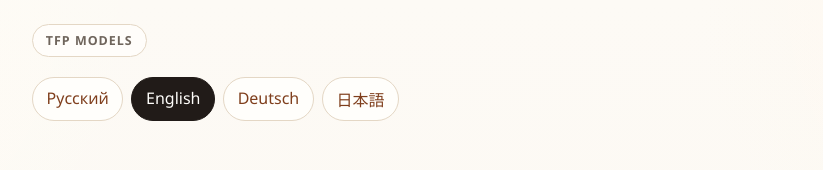
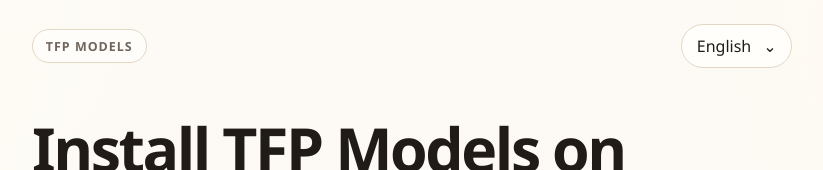
Before and after one commit to EvilevNikita/tfpmodels-site, a plain HTML site: page android.html in a window 1280 px wide. Shown: the top 170 px of the page, without its empty margins (228-1051 px from the left). Drawn offline with Linux system fonts and the light colour scheme.

Commit message:
Use compact language dropdown for Android guide

```diff
--- a/android.css
+++ b/android.css
@@ -1,7 +1,13 @@
 .install-shell { max-width: 760px; padding-top: 1.5rem; }
-.language-nav { display: flex; flex-wrap: wrap; gap: .5rem; margin: 1.25rem 0; }
-.language-nav a { padding: .55rem .85rem; border: 1px solid var(--line); border-radius: 999px; text-decoration: none; background: var(--surface); }
-.language-nav a[aria-current="page"] { background: var(--text); color: var(--surface); border-color: var(--text); }
+.install-topbar { display: flex; align-items: center; justify-content: space-between; gap: 1rem; margin-bottom: 1rem; }
+.language-picker { position: relative; }
+.language-picker summary { display: flex; align-items: center; justify-content: space-between; gap: .75rem; min-height: 44px; padding: .55rem .9rem; border: 1px solid var(--line); border-radius: 999px; background: var(--surface); cursor: pointer; list-style: none; }
+.language-picker summary::-webkit-details-marker { display: none; }
+.language-nav { position: absolute; top: calc(100% + .5rem); right: 0; z-index: 2; min-width: 10rem; display: grid; gap: .2rem; padding: .4rem; border: 1px solid var(--line); border-radius: 1rem; background: var(--surface); box-shadow: var(--shadow); }
+.language-nav a { display: block; padding: .65rem .85rem; border-radius: .65rem; text-decoration: none; }
+.language-nav a:hover { background: var(--surface-strong); }
+.language-nav a[aria-current="page"] { background: var(--text); color: var(--surface); }
+.language-picker summary:focus-visible { outline: 3px solid var(--accent); outline-offset: 4px; }
 .install-header { padding: 1rem 0 1.75rem; }
 .install-header h1 { max-width: 20ch; font-size: clamp(2.2rem, 7vw, 3.8rem); line-height: 1.08; overflow-wrap: anywhere; }
 .install-header p { max-width: 42rem; }
--- a/android.html
+++ b/android.html
@@ -12,13 +12,18 @@
 </head>
 <body>
   <div class="site-shell install-shell">
+    <div class="install-topbar">
       <div class="hero__badge">TFP Models</div>
+      <details class="language-picker">
+        <summary><span class="language-current">English</span><span aria-hidden="true">⌄</span></summary>
         <nav class="language-nav" aria-label="Language">
-      <a href="?lang=ru#ru" lang="ru" hreflang="ru" data-lang="ru">Русский</a>
           <a href="?lang=en#en" lang="en" hreflang="en" data-lang="en">English</a>
           <a href="?lang=de#de" lang="de" hreflang="de" data-lang="de">Deutsch</a>
           <a href="?lang=ja#ja" lang="ja" hreflang="ja" data-lang="ja">日本語</a>
+          <a href="?lang=ru#ru" lang="ru" hreflang="ru" data-lang="ru">Русский</a>
         </nav>
+      </details>
+    </div>
     <main>
       <article class="translation" lang="ru" id="ru" aria-labelledby="title-ru">
         <header class="install-header">
--- a/android.js
+++ b/android.js
@@ -12,7 +12,19 @@
     const section = document.querySelector(`.translation[lang="${language}"]`);
     document.title = section.querySelector('h1').textContent;
     document.querySelector('meta[name="description"]').content = section.querySelector('.page-subtitle').textContent;
-    document.querySelector(`[data-lang="${language}"]`).setAttribute('aria-current', 'page');
+    const activeLink = document.querySelector(`[data-lang="${language}"]`);
+    activeLink.setAttribute('aria-current', 'page');
+    document.querySelector('.language-current').textContent = activeLink.textContent;
+    const picker = document.querySelector('.language-picker');
+    document.addEventListener('click', event => {
+      if (!picker.contains(event.target)) picker.open = false;
+    });
+    document.addEventListener('keydown', event => {
+      if (event.key === 'Escape' && picker.open) {
+        picker.open = false;
+        picker.querySelector('summary').focus();
+      }
+    });
     document.querySelector('.language-nav').setAttribute('aria-label', {
       ru: 'Язык', en: 'Language', de: 'Sprache', ja: '言語'
     }[language]);
```
Lines whose indentation alone changed are shown as unchanged.
